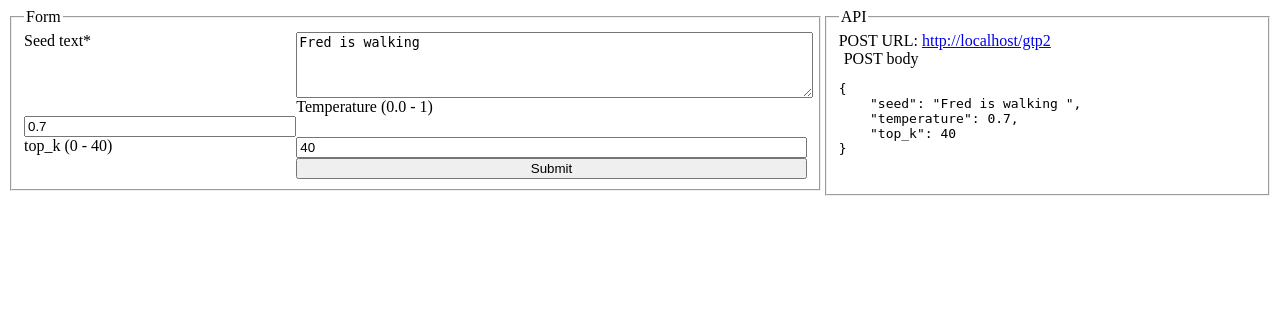
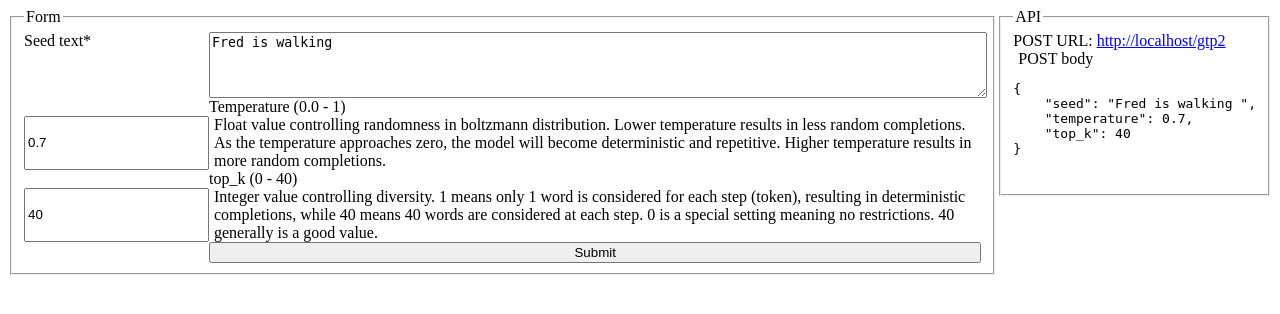
Before and after one commit to ftlabs/gpt2-gui, a Flask app: page / in a window 1280 px wide. Shown: the top 314 px of the page. Run offline with Flask 2, Linux system fonts and the light colour scheme.

Commit message:
adds explaination text for temp and top_k to gui

```diff
--- a/src/templates/index.html
+++ b/src/templates/index.html
@@ -36,9 +36,15 @@
                 <br />
                 <label for="txt-temperature">Temperature (0.0 - 1)</label>
                 <input type="text" id="txt-temperature" name="txt-temperature" value="0.7" placeholder="0.7" />
+                <p>
+                    Float value controlling randomness in boltzmann distribution. Lower temperature results in less random completions. As the temperature approaches zero, the model will become deterministic and repetitive. Higher temperature results in more random completions.
+                </p>
                 <br />
                 <label for="txt-top_k">top_k (0 - 40)</label>
                 <input type="text" id="txt-top_k" name="txt-top_k" value="40" placeholder="40" />
+                <p>
+                    Integer value controlling diversity. 1 means only 1 word is considered for each step (token), resulting in deterministic completions, while 40 means 40 words are considered at each step. 0 is a special setting meaning no restrictions. 40 generally is a good value.
+                </p>
                 <br />
                 <button id="submit-form-seed" value="Submit">Submit</button>
             </fieldset>
```
